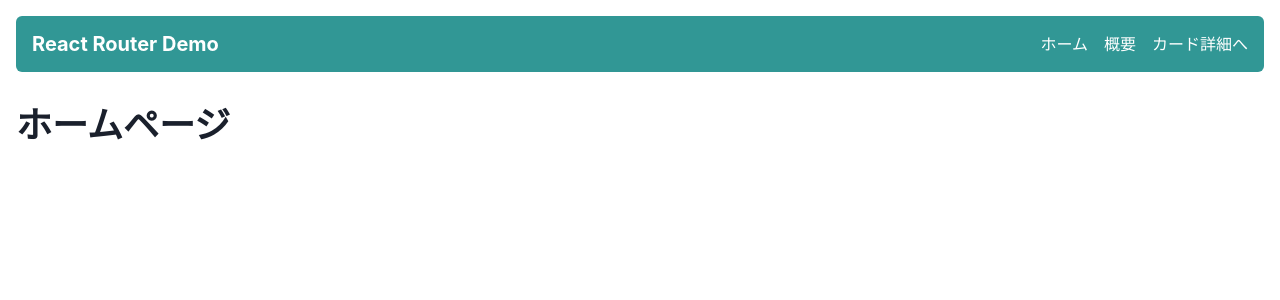
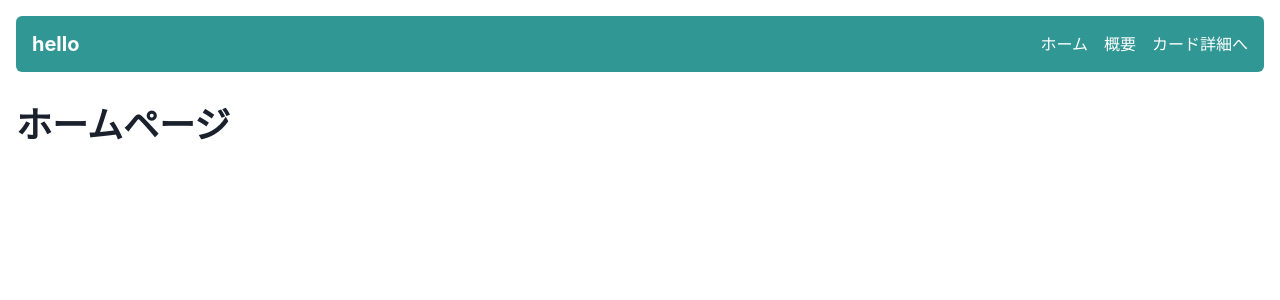
Before and after one commit to hello-yuki0409/Digital-business-card-app, a React (Vite) app: page / in a window 1280 px wide. Shown: the top 300 px of the page. Built offline with nearby package versions, Linux system fonts and the light colour scheme.

Commit message:
fix: バグ修正

```diff
--- a/jest.setup.ts
+++ b/jest.setup.ts
@@ -1 +1,4 @@
 import "@testing-library/jest-dom";
+import { TextEncoder, TextDecoder } from "util";
+
+Object.assign(global, { TextEncoder, TextDecoder });
--- a/package.json
+++ b/package.json
@@ -28,6 +28,7 @@
     "@testing-library/react": "^16.3.0",
     "@testing-library/user-event": "^14.6.1",
     "@types/jest": "^30.0.0",
+    "@types/node": "^24.3.0",
     "@types/react": "^19.1.10",
     "@types/react-dom": "^19.1.7",
     "@types/react-router-dom": "^5.3.3",
--- a/src/App.tsx
+++ b/src/App.tsx
@@ -16,7 +16,7 @@ export default function App() {
         borderRadius="md"
         alignItems="center"
       >
-        <Heading size="md">React Router Demo</Heading>
+        <Heading size="md">hello</Heading>
         <Spacer />
         <Link as={RouterLink} to="/" mr={4}>
           ホーム
@@ -34,7 +34,6 @@ export default function App() {
         <Routes>
           <Route path="/" element={<Home />} />
           <Route path="/about" element={<About />} />
-          {/* 👇 この行を追加 */}
           <Route path="/cards/:id" element={<CardDetailPage />} />
         </Routes>
       </Box>
--- a/tsconfig.jest.json
+++ b/tsconfig.jest.json
@@ -6,7 +6,7 @@
     "jsx": "react-jsx",
     "verbatimModuleSyntax": false,
     "esModuleInterop": true,
-    "types": ["jest", "@testing-library/jest-dom"],
+    "types": ["node", "jest", "@testing-library/jest-dom"],
     "noEmit": true
   },
   "include": ["src", "src/lib", "jest.setup.ts"]
```
Also changed, not shown: 2 other files (tests, documents, lock files or other folders).
